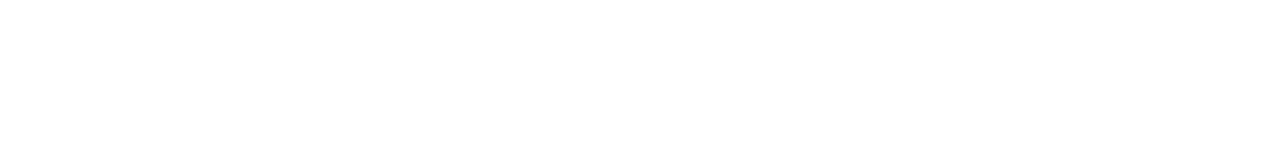
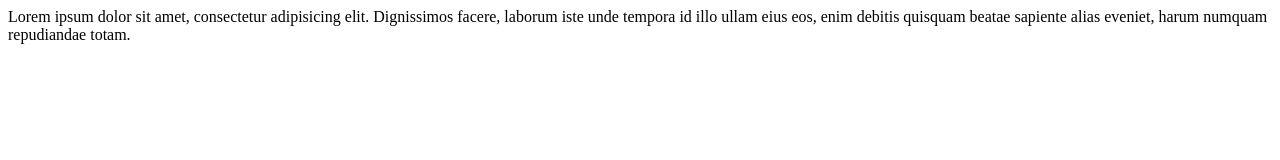
Before and after one commit to legt/mons2015, a plain HTML site: page index.html in a window 1280 px wide. Drawn offline with Linux system fonts and the light colour scheme.

Commit message:
Mise en place initiale 02

```diff
--- a/index.html
+++ b/index.html
@@ -4,6 +4,6 @@
 	<title>exercice 01</title>
 </head>
 <body>
-
+	<p>Lorem ipsum dolor sit amet, consectetur adipisicing elit. Dignissimos facere, laborum iste unde tempora id illo ullam eius eos, enim debitis quisquam beatae sapiente alias eveniet, harum numquam repudiandae totam.</p>
 </body>
 </html>
```
